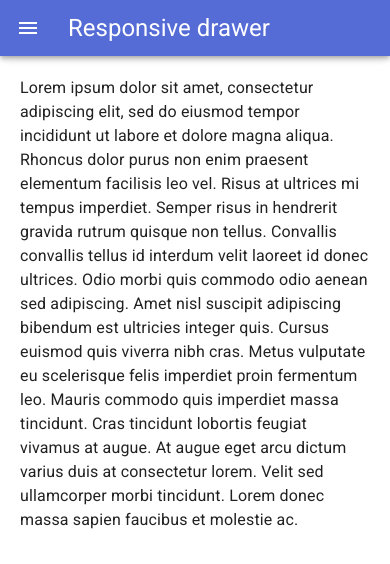
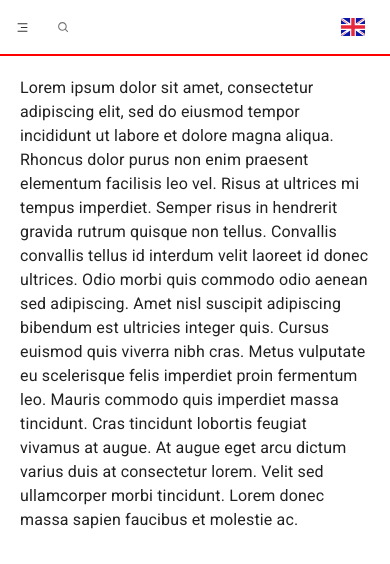
Before and after one commit to super-austin/MUISample, a React (Create React App) app: page / in a window 390 px wide. Shown: the top 564 px of the page. Built offline with nearby package versions, Linux system fonts and the light colour scheme.

Commit message:
importing MainHeader, Language Selector is done

```diff
--- a/package.json
+++ b/package.json
@@ -11,6 +11,7 @@
     "@testing-library/user-event": "^12.8.3",
     "react": "^17.0.2",
     "react-dom": "^17.0.2",
+    "react-icons": "^4.2.0",
     "react-router-dom": "^5.2.0",
     "react-scripts": "4.0.3",
     "web-vitals": "^1.1.2"
--- /dev/null
+++ b/src/components/MainHeader/SelectLanguage.js
@@ -0,0 +1,89 @@
+import {
+  Box,
+  IconButton,
+  styled,
+  Menu,
+  MenuItem,
+  ListItemText,
+} from "@material-ui/core";
+import { withStyles } from "@material-ui/styles";
+
+// images
+import EN_Flag from "../../images/ic_flag_en.svg";
+import DE_Flag from "../../images/ic_flag_de.svg";
+import FR_Flag from "../../images/ic_flag_fr.svg";
+
+// Menu styles
+const StyledMenu = withStyles({
+  paper: {
+    minWidth: 175,
+    boxShadow: "0 2px 15px -2px #272727",
+  },
+})((props) => (
+  <Menu
+    elevation={0}
+    getContentAnchorEl={null}
+    anchorOrigin={{
+      vertical: "bottom",
+      horizontal: "center",
+    }}
+    transformOrigin={{ vertical: "top", horizontal: "center" }}
+    {...props}
+  />
+));
+
+const StyledMenuItem = withStyles((theme) => ({
+  root: {
+    "&:active": {
+      backgroundColor: theme.palette.green.light,
+    },
+    "& .MuiListItemText-primary": {
+      marginLeft: theme.spacing(2.5),
+      fontSize: theme.spacing(2.25),
+    },
+  },
+}))(MenuItem);
+
+const IconButtonStyle = styled(IconButton)(({ theme }) => ({
+  padding: "12px 9px",
+  "& img": {
+    width: theme.spacing(3),
+  },
+}));
+
+// Language list
+const languages = [
+  { src: EN_Flag, alt: "English" },
+  { src: DE_Flag, alt: "German" },
+  { src: FR_Flag, alt: "French" },
+];
+
+const LanguageSelector = (props) => {
+  return (
+    <Box>
+      <IconButtonStyle
+        aria-controls='language-selector'
+        aria-haspopup='true'
+        onClick={props.onOpen}>
+        <img src={EN_Flag} alt='English' />
+      </IconButtonStyle>
+
+      <StyledMenu
+        id='customized menu'
+        anchorEl={props.anchorEl}
+        keepMounted
+        open={Boolean(props.anchorEl)}
+        onClose={props.onClose}>
+        {languages.map((el) => (
+          <StyledMenuItem key={el.alt} onClick={props.onClose}>
+            <img src={el.src} alt={el.alt} />
+
+            <ListItemText primary={el.alt} />
+          </StyledMenuItem>
+        ))}
+      </StyledMenu>
+    </Box>
+  );
+};
+
+export default LanguageSelector;
--- a/src/layout/Layout.js
+++ b/src/layout/Layout.js
@@ -2,10 +2,9 @@ import { useState } from "react";
 import { makeStyles } from "@material-ui/styles";
 import { Box, styled, Toolbar } from "@material-ui/core";
 
-import Header from "./headerSample";
+import MainHeader from "./MainHeader";
 import SideDrawer from "./SideDrawer";
 //import Footer from "./Footer";
-// import MainHeader from "./MainHeader";
 
 const useStyles = makeStyles((theme) => ({
   drawerPaper: {
@@ -36,7 +35,7 @@ const Layout = (props) => {
   return (
     <Box sx={{ display: "flex" }}>
       {/* App Bar */}
-      <Header onClick={handleToggleDrawer} />
+      <MainHeader onClick={handleToggleDrawer} />
 
       {/* Drawer */}
       <SideDrawer
--- a/src/layout/MainHeader.js
+++ b/src/layout/MainHeader.js
@@ -1,120 +1,87 @@
 import { useState } from "react";
-import {
-  AppBar,
-  Box,
-  IconButton,
-  Menu,
-  MenuItem,
-  Toolbar,
-  Typography,
-} from "@material-ui/core";
-import MenuIcon from "@material-ui/icons/Menu";
-import SearchIcon from "@material-ui/icons/Search";
-import { makeStyles } from "@material-ui/styles";
-import EN_Flag from "../images/ic_flag_en.svg";
-import DE_Flag from "../images/ic_flag_de.svg";
-import FR_Flag from "../images/ic_flag_fr.svg";
 
-const useStyles = makeStyles((theme) => ({
-  header: {
+import { AppBar, Box, IconButton, styled, Toolbar } from "@material-ui/core";
+
+// icons
+import { RiMenu3Line } from "react-icons/ri";
+import { BiSearch } from "react-icons/bi";
+
+// components
+import LanguageSelector from "../components/MainHeader/SelectLanguage";
+
+import { drawerWidth } from "./Layout";
+
+const AppBarStyle = styled(AppBar)(({ theme }) => ({
   boxShadow: "none",
   backdropFilter: "blur(6px)",
   backgroundColor: "rgba(255, 255, 255, 0.72)",
   color: "#333333",
+  [theme.breakpoints.up("sm")]: {
+    width: `calc(100% - ${drawerWidth}px)`,
+    flexShrink: 0,
   },
-  toolbar: {
-    borderBottom: "2px solid blue",
+}));
+
+const ToolbarStyle = styled(Toolbar)(({ theme }) => ({
+  borderBottom: "2px solid red",
   display: "flex",
   justifyContent: "space-between",
   alignContent: "flex-start",
   alignItems: "center",
-  },
-  margin: {
-    margin: theme.spacing(1),
-  },
-  searchIcon: {
-    margin: theme.spacing(1),
-    padding: theme.spacing(0.75),
-  },
-  buttonContainer: {},
-  menuItem: {
-    padding: "0.25rem 1.5rem",
-  },
-  menuImage: {
-    marginRight: theme.spacing(2),
+}));
+
+const ContainerStyle = styled(Box)(({ theme }) => ({
+  display: "grid",
+  gap: theme.spacing(0.5),
+  gridAutoFlow: "column",
+}));
+
+const ToggleButtonStyle = styled(IconButton)(({ theme }) => ({
+  [theme.breakpoints.up("sm")]: {
+    display: "none",
   },
 }));
 
-const MainHeader = () => {
-  const classes = useStyles();
+const MainHeader = (props) => {
+  const [anchorEl, setAnchorEl] = useState(null);
 
-  const [anchorEl, setAnchorEl] = useState(null);
-  const handleClick = (e) => setAnchorEl(e.currentTarget);
+  // open and close dropdown menu
+  const handleOpen = (e) => setAnchorEl(e.currentTarget);
   const handleClose = () => setAnchorEl(null);
 
   return (
-    <AppBar position='fixed' className={classes.header}>
-      <Toolbar className={classes.toolbar}>
-        <Box component='div'>
-          <IconButton aria-label='Open Menu' className={classes.searchIcon}>
-            <MenuIcon fontSize='small' />
+    <AppBarStyle position='fixed'>
+      <ToolbarStyle>
+        {/* Left side's items */}
+        <ContainerStyle>
+          <ToggleButtonStyle
+            color='inherit'
+            aria-label='open drawer'
+            edge='start'
+            onClick={props.onClick}>
+            <RiMenu3Line fontSize='small' />
+          </ToggleButtonStyle>
+
+          <IconButton aria-label='search'>
+            <BiSearch fontSize='small' />
           </IconButton>
+        </ContainerStyle>
 
-          <IconButton aria-label='Search' className={classes.searchIcon}>
-            <SearchIcon fontSize='small' />
-          </IconButton>
-        </Box>
+        {/* Right side's items */}
+        <ContainerStyle>
+          {/* Language selector */}
+          <LanguageSelector
+            anchorEl={anchorEl}
+            onOpen={handleOpen}
+            onClose={handleClose}
+          />
 
-        {/* Right side items */}
-        <Box component='div'>
-          <Box component='div'>
-            <IconButton
-              aria-controls='language-menu'
-              aria-haspopup='true'
-              onClick={handleClick}>
-              <img src={EN_Flag} alt='EN Flag' />
-            </IconButton>
+          {/* Notification */}
 
-            <Menu
-              id='language-menu'
-              anchorEl={anchorEl}
-              open={Boolean(anchorEl)}
-              onClose={handleClose}>
-              <MenuItem className={classes.menuItem} onClick={handleClose}>
-                <img
-                  src={EN_Flag}
-                  alt='EN Flag'
-                  className={classes.menuImage}
-                />
-                <Typography variant='subtitle2' component='span'>
-                  English
-                </Typography>
-              </MenuItem>
-              <MenuItem className={classes.menuItem} onClick={handleClose}>
-                <img
-                  src={DE_Flag}
-                  alt='DE Flag'
-                  className={classes.menuImage}
-                />
-                <Typography variant='subtitle2' component='span'>
-                  German
-                </Typography>
-              </MenuItem>
-              <MenuItem className={classes.menuItem} onClick={handleClose}>
-                <img
-                  src={FR_Flag}
-                  alt='FR Flag'
-                  className={classes.menuImage}
-                />
-                <Typography variant='subtitle2' component='span'>
-                  French
-                </Typography>
-              </MenuItem>
-            </Menu>
-          </Box>
-        </Box>
-      </Toolbar>
-    </AppBar>
+          {/* User Avatar */}
+        </ContainerStyle>
+      </ToolbarStyle>
+    </AppBarStyle>
   );
 };
 
--- a/src/layout/headerSample.js
+++ b/src/layout/headerSample.js
@@ -1,45 +1,86 @@
-import {
-  AppBar,
-  IconButton,
-  styled,
-  Toolbar,
-  Typography,
-} from "@material-ui/core";
+import { useState } from "react";
 
-import { Menu } from "@material-ui/icons";
+import { AppBar, Box, IconButton, styled, Toolbar } from "@material-ui/core";
+
+// icons
+import { RiMenu3Line } from "react-icons/ri";
+import { BiSearch } from "react-icons/bi";
+
+// components
+import LanguageSelector from "../components/MainHeader/SelectLanguage";
 
 import { drawerWidth } from "./Layout";
 
 const AppBarStyle = styled(AppBar)(({ theme }) => ({
+  boxShadow: "none",
+  backdropFilter: "blur(6px)",
+  backgroundColor: "rgba(255, 255, 255, 0.72)",
+  color: "#333333",
   [theme.breakpoints.up("sm")]: {
     width: `calc(100% - ${drawerWidth}px)`,
     flexShrink: 0,
   },
 }));
 
+const ToolbarStyle = styled(Toolbar)(({ theme }) => ({
+  borderBottom: "2px solid red",
+  display: "flex",
+  justifyContent: "space-between",
+  alignContent: "flex-start",
+  alignItems: "center",
+}));
+
+const ContainerStyle = styled(Box)(({ theme }) => ({
+  display: "grid",
+  gap: theme.spacing(0.5),
+  gridAutoFlow: "column",
+}));
+
 const ToggleButtonStyle = styled(IconButton)(({ theme }) => ({
-  marginRight: theme.spacing(2),
   [theme.breakpoints.up("sm")]: {
     display: "none",
   },
 }));
 
 const Header = (props) => {
+  const [anchorEl, setAnchorEl] = useState(null);
+
+  // open and close dropdown menu
+  const handleOpen = (e) => setAnchorEl(e.currentTarget);
+  const handleClose = () => setAnchorEl(null);
+
   return (
     <AppBarStyle position='fixed'>
-      <Toolbar>
+      <ToolbarStyle>
+        {/* Left side's items */}
+        <ContainerStyle>
           <ToggleButtonStyle
             color='inherit'
             aria-label='open drawer'
             edge='start'
             onClick={props.onClick}>
-          <Menu />
+            <RiMenu3Line fontSize='small' />
           </ToggleButtonStyle>
 
-        <Typography variant='h5' noWrap>
-          Responsive drawer
-        </Typography>
-      </Toolbar>
+          <IconButton aria-label='search'>
+            <BiSearch fontSize='small' />
+          </IconButton>
+        </ContainerStyle>
+
+        {/* Right side's items */}
+        <ContainerStyle>
+          {/* Language selector */}
+          <LanguageSelector
+            anchorEl={anchorEl}
+            onOpen={handleOpen}
+            onClose={handleClose}
+          />
+
+          {/* Notification */}
+
+          {/* User Avatar */}
+        </ContainerStyle>
+      </ToolbarStyle>
     </AppBarStyle>
   );
 };
```
Also changed, not shown: 1 other file (tests, documents, lock files or other folders). Lines whose indentation alone changed are shown as unchanged.
